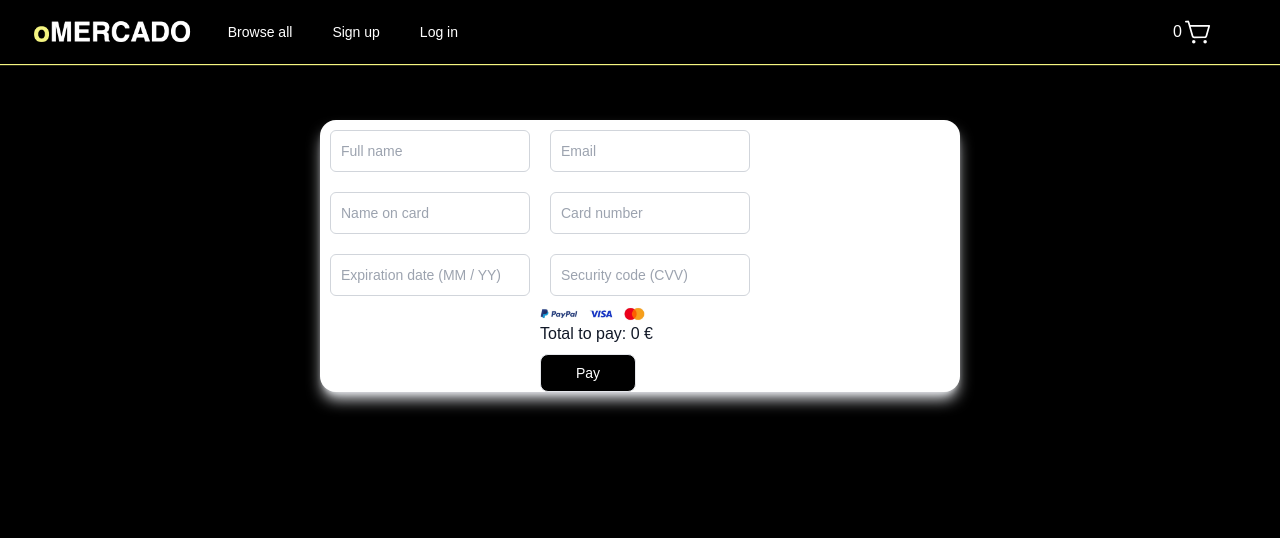
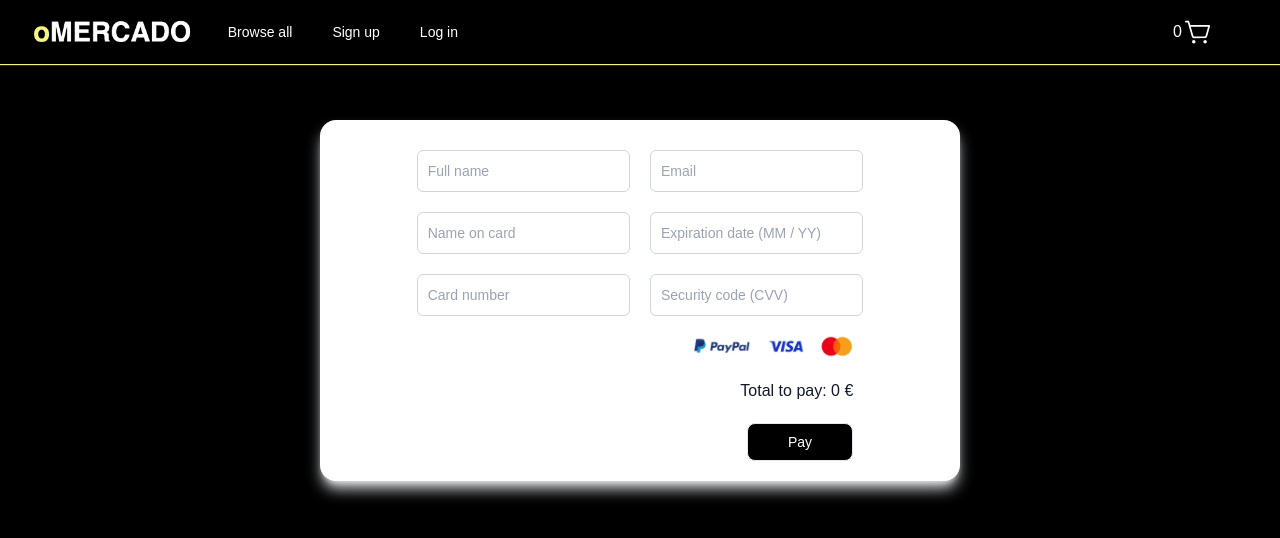
Before and after one commit to MagdaDra/oMERCADO_client, a React (Vite) app: page /checkout in a window 1280 px wide. Shown: the top 538 px of the page. Built offline with nearby package versions, Linux system fonts and the light colour scheme.

Commit message:
Checkout styled

```diff
--- a/src/pages/Checkout.jsx
+++ b/src/pages/Checkout.jsx
@@ -40,66 +40,69 @@ function Checkout() {
 	return (
 		<>
 			<div className='bg-white text-gray-900 rounded-2xl w-1/2 m-auto mt-14 shadow-lg shadow-gray-200'>
-
-				<form onSubmit={handleSubmit} className='w-full'>
-					<div className='flex'>
-						<div className='flex flex-col'>
+				<form
+					onSubmit={handleSubmit}
+					className='w-full pt-5'>
+					<div>
+						<div className='flex justify-center'>
 							<input
-								className='rounded-md border border-gray-300 text-sm'
+								className='rounded-md border border-gray-300 text-sm w-1/3'
 								type='string'
 								placeholder='Full name'></input>
+
 							<input
-								className='rounded-md border border-gray-300 text-sm'
+								className='rounded-md border border-gray-300 text-sm w-1/3'
+								type='string'
+								placeholder='Email'></input>
+						</div>
+
+						<div className='flex justify-center'>
+							<input
+								className='rounded-md border border-gray-300 text-sm w-1/3'
 								type='string'
 								placeholder='Name on card'></input>
+
 							<input
-								className='rounded-md border border-gray-300 text-sm'
+								className='rounded-md border border-gray-300 text-sm w-1/3'
 								type='string'
 								placeholder='Expiration date (MM / YY)'
 							/>
 						</div>
 
-						<div className='flex flex-col'>
-
+						<div className='flex justify-center'>
 							<input
-								className='rounded-md border border-gray-300 text-sm'
-								type='string'
-								placeholder='Email'></input>
-
-							<input
-								className='rounded-md border border-gray-300 text-sm'
+								className='rounded-md border border-gray-300 text-sm w-1/3'
 								type='number'
 								placeholder='Card number'
 							/>
 
-
 							<input
-								className='rounded-md border border-gray-300 text-sm'
+								className='rounded-md border border-gray-300 text-sm w-1/3'
 								type='number'
 								placeholder='Security code (CVV)'
 							/>
-
-
-							<div className='w-1/4'>
-								<img
-									src={cards}
-									className='flex justify-center items-center'
-								/>
 						</div>
 
-							<div className='summary'>
+						<div className='flex justify-center'>
+							<div className='w-1/3'></div>
+							<div className='w-1/3 flex flex-col items-end'>
+								<div className='w-3/4 mt-2'>
+									<img src={cards} />
+								</div>
+
+								<div className='mt-5'>
 									<p>Total to pay: {totalCartSum} €</p>
 								</div>
 
 								<button
 									type='submit'
-								className='text-white text-sm items-center rounded-lg justify-center p-2 w-24 border bg-black hover:bg-[#9a9a9a] mt-2'>
+									className='text-white text-sm items-center w-1/2 rounded-lg justify-center p-2 border bg-black hover:bg-[#9a9a9a] mt-5 mb-5'>
 									Pay
 								</button>
 							</div>
 						</div>
+					</div>
 				</form>
-
 			</div>
 		</>
 	);
```
Lines whose indentation alone changed are shown as unchanged.
